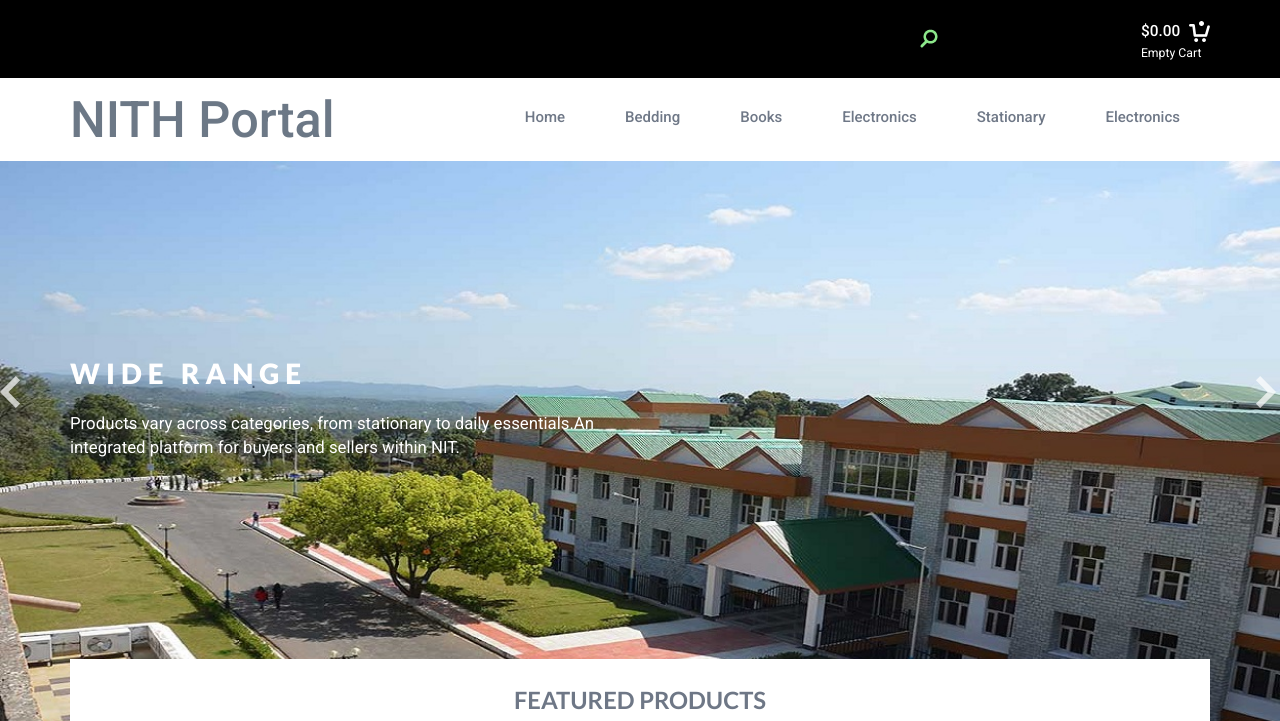
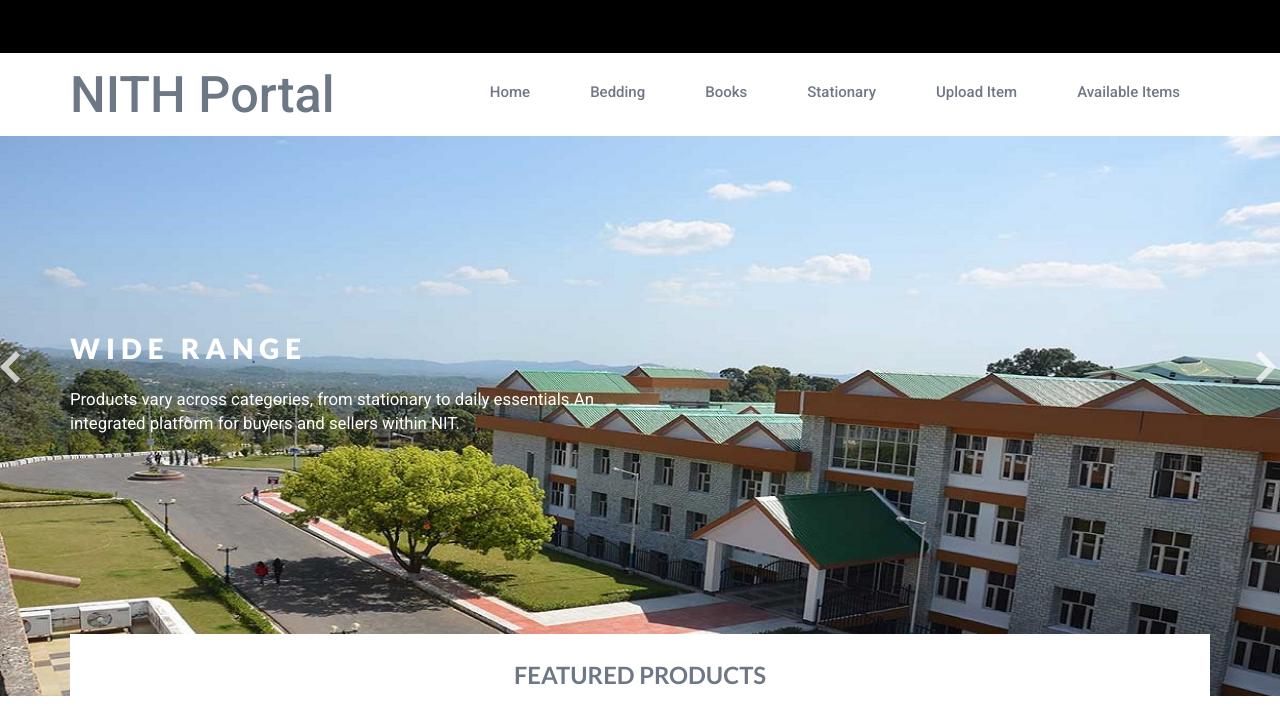
Before and after one commit to anil1596/carting, a plain HTML site: page index.html in a window 1280 px wide. Shown: the top 721 px of the page. Drawn offline with Linux system fonts and the light colour scheme.

Commit message:
prefinal

```diff
--- a/index.html
+++ b/index.html
@@ -1,9 +1,4 @@
-<!--A Design by W3layouts
-Author: W3layout
-Author URL: http://w3layouts.com
-License: Creative Commons Attribution 3.0 Unported
-License URL: http://creativecommons.org/licenses/by/3.0/
--->
+
 <!DOCTYPE html>
 <html>
 <head>
@@ -28,29 +23,27 @@ Smartphone Compatible web template, free webdesigns for Nokia, Samsung, LG, Sony
 <script type="text/javascript" src="./js/memenu.js"></script>
 <script>$(document).ready(function(){$(".memenu").memenu();});</script>
 <script src="./js/simpleCart.min.js"> </script>
+
+	<script>
+		    function loadAvailableItems() {
+                 $("#content").load("available_Items");
+        }
+	</script>
+
 </head>
 <body>
 <!--header-->
 <div class="header">
 	<div class="header-top">
 		<div class="container">
-			<!--div class="social">
-				<ul>
-					<li><a href="#"><i class="facebok"> </i></a></li>
-					<li><a href="#"><i class="twiter"> </i></a></li>
-					<li><a href="#"><i class="inst"> </i></a></li>
-					<li><a href="#"><i class="goog"> </i></a></li>
-						<div class="clearfix"></div>
-				</ul>
-			</div-->
 			<div class="header-left">
 
 				<div class="search-box">
 					<div id="sb-search" class="sb-search">
 						<form action="#" method="post">
-							<input class="sb-search-input" placeholder="Enter your search term..." type="search"  id="search">
-							<input class="sb-search-submit" type="submit" value="">
-							<span class="sb-icon-search"> </span>
+							<!--<input class="sb-search-input" placeholder="Enter your search term..." type="search"  id="search">
+							<input class="sb-search-submit" type="submit" value="">-->
+							<!--<span class="sb-icon-search"> </span>-->
 						</form>
 					</div>
 				</div>
@@ -67,10 +60,10 @@ Smartphone Compatible web template, free webdesigns for Nokia, Samsung, LG, Sony
 					<div class="cart box_1">
 						<a href="checkout.html">
 						<h3> <div class="total">
-							<span class="simpleCart_total"></span> </div>
-							<img src="./images/cart.png" alt=""/></h3>
+							<span></span> </div>
+							<!--<img src="./images/cart.png" alt=""/></h3>-->
 						</a>
-						<p><a href="javascript:;" class="simpleCart_empty">Empty Cart</a></p>
+						<!--<p><a href="javascript:;" class="simpleCart_empty">Empty Cart</a></p>-->
 
 					</div>
 				</div>
@@ -86,7 +79,7 @@ Smartphone Compatible web template, free webdesigns for Nokia, Samsung, LG, Sony
 				</div>
 		  <div class=" h_menu4">
 				<ul class="memenu skyblue">
-					  <li><a class="color8" href="index.html">Home</a></li>
+					  <li><a class="color8" href="main">Home</a></li>
 
 				      <li><a class="color1" href="#">Bedding</a>
 				      	<div class="mepanel" style= "left:100px">
@@ -108,7 +101,7 @@ Smartphone Compatible web template, free webdesigns for Nokia, Samsung, LG, Sony
 						</div>
 					</li>
 					<li><a class="color8">Books</a></li>
-					<li><a class="color8">Electronics</a></li>
+
 				    <li class="grid"><a class="color2" href="#">Stationary</a>
 					  	<div class="mepanel" style= "left:460px">
 						<div class="row">
@@ -126,7 +119,8 @@ Smartphone Compatible web template, free webdesigns for Nokia, Samsung, LG, Sony
 						  </div>
 						</div>
 			    </li>
-			    	<li><a class="color8">Electronics</a></li>
+					<li><a href="register" class="color8">Upload Item</a></li>
+			    	<li><a href="available_Items"  class="color8" >Available Items</a></li>
 				<!--li><a class="color4" href="login.html">Login</a></li-->
 				<!--li><a class="color6" href="contact.html">Contact</a></li-->
 			  </ul>
```
Also changed, not shown: available_Items.html (+1 -1 lines), register.html (+3 -1 lines), 1 other file.
